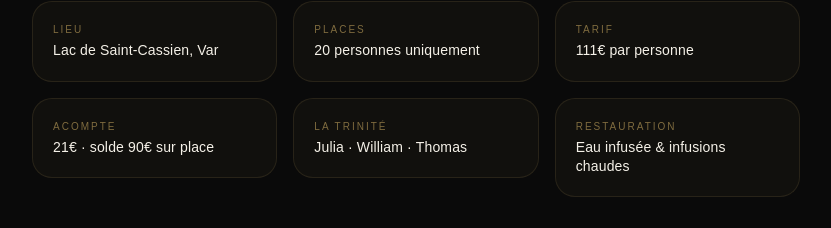
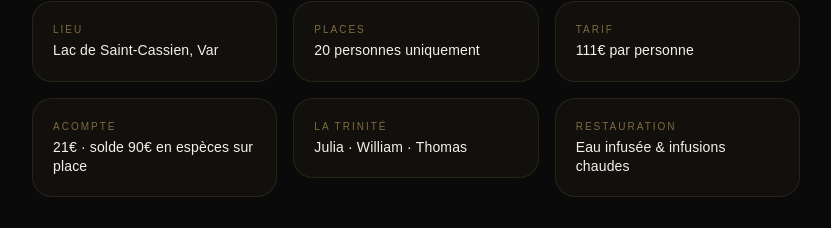
Before and after one commit to thomasthimoleon-sosshine/sos-shine-platform, a Next.js app: page /ceremonie in a window 1280 px wide. Shown: the part 1062-1290 px from the top of the page, without its empty margins (224-1055 px from the left). Built offline with nearby package versions, Linux system fonts and the light colour scheme; no server answers; the database is empty.

Commit message:
fix(ceremonie): solde 90€ en espèces uniquement sur place

```diff
--- a/app/ceremonie/page.tsx
+++ b/app/ceremonie/page.tsx
@@ -37,7 +37,7 @@ function Divider() {
 const FAQ_ITEMS = [
   {
     q: 'Pourquoi un acompte et pas le paiement complet ?',
-    a: 'Pour réserver ta place sans bloquer ton budget. Le solde de 90€ se règle sur place le jour de la cérémonie (CB, espèces ou virement).',
+    a: 'Pour réserver ta place sans bloquer ton budget. Le solde de 90€ se règle sur place le jour de la cérémonie, en espèces.',
   },
   {
     q: 'Et si je ne peux plus venir ?',
@@ -175,7 +175,7 @@ function ReservationForm() {
         {loading ? 'Redirection...' : 'Réserver ma place — 21€ d\'acompte'}
       </button>
       <p className="text-xs text-center" style={{ color: '#737373' }}>
-        Acompte 21€ · Solde de 90€ sur place · Remboursable jusqu'à J-14
+        Acompte 21€ · Solde de 90€ en espèces sur place · Remboursable jusqu'à J-14
       </p>
     </form>
   )
@@ -277,7 +277,7 @@ export default function CeremoniePage() {
               { label: 'Lieu', value: 'Lac de Saint-Cassien, Var' },
               { label: 'Places', value: '20 personnes uniquement' },
               { label: 'Tarif', value: '111€ par personne' },
-              { label: 'Acompte', value: '21€ · solde 90€ sur place' },
+              { label: 'Acompte', value: '21€ · solde 90€ en espèces sur place' },
               { label: 'La trinité', value: 'Julia · William · Thomas' },
               { label: 'Restauration', value: 'Eau infusée & infusions chaudes' },
             ].map((item, i) => (
@@ -457,7 +457,7 @@ export default function CeremoniePage() {
               20 places. Pas une de plus.
             </h2>
             <p className="text-sm mt-4 leading-relaxed" style={{ color: '#a1a1aa' }}>
-              Un acompte de 21€ confirme ta place. Le solde de 90€ se règle sur place.
+              Un acompte de 21€ confirme ta place. Le solde de 90€ se règle en espèces sur place.
             </p>
           </Fade>
 
```
